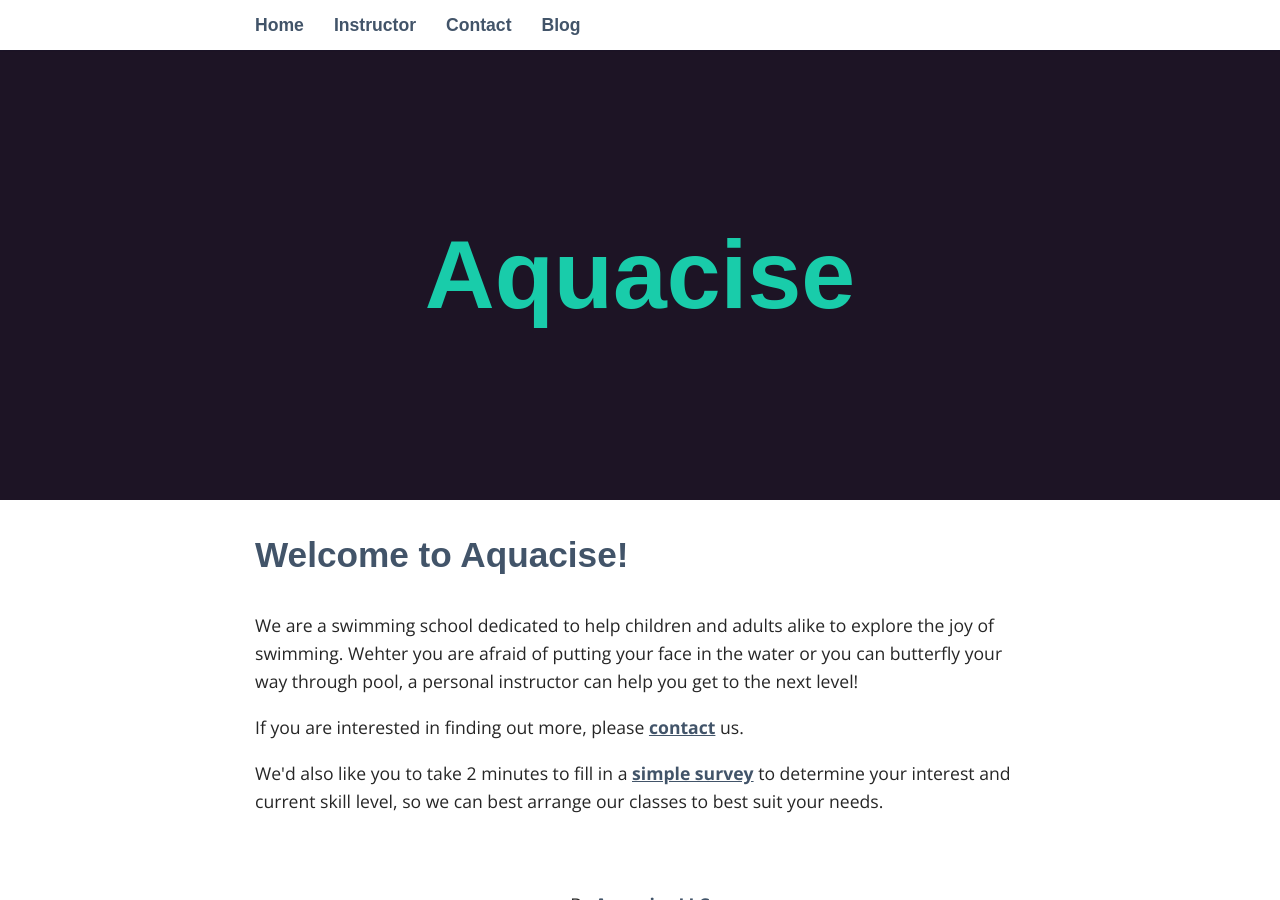
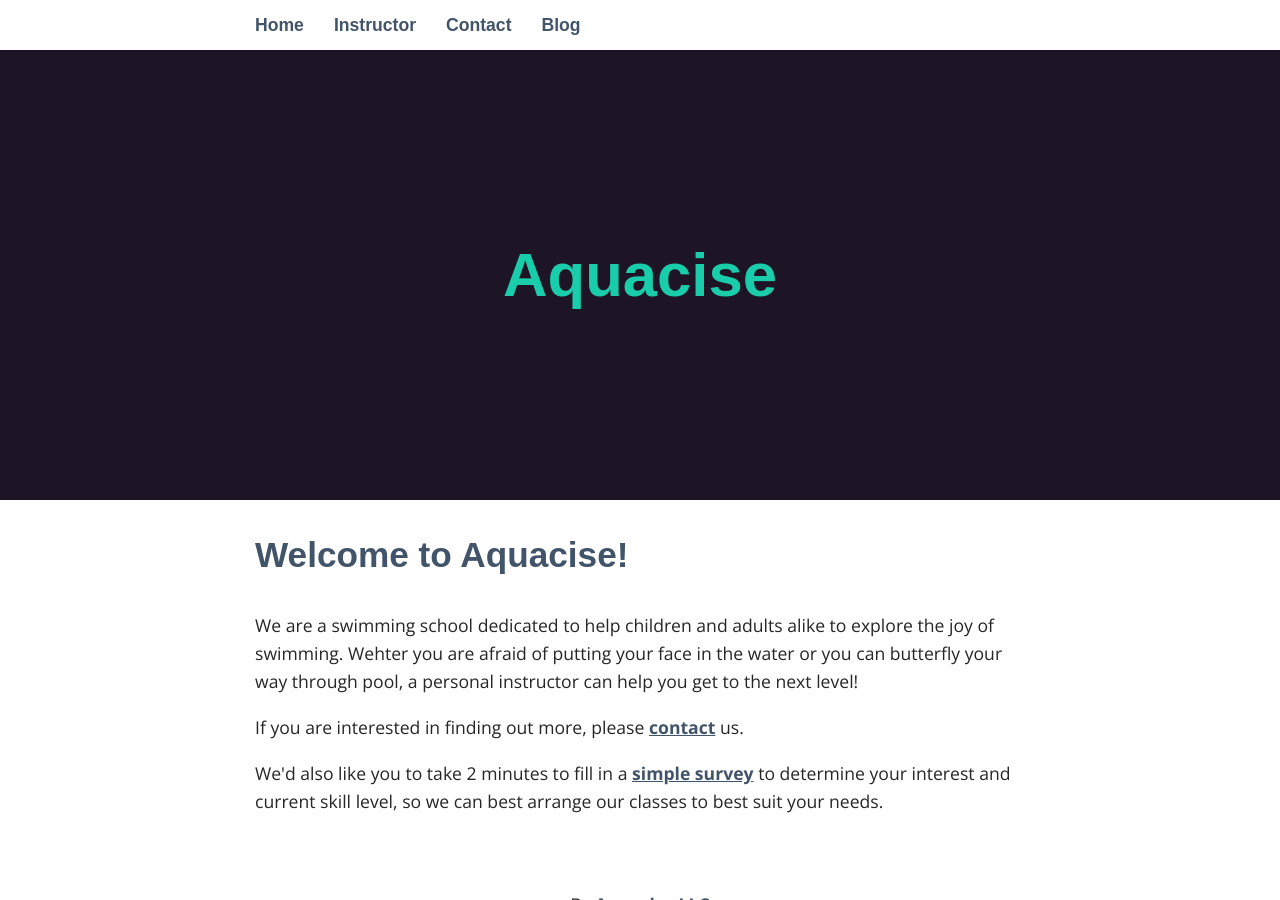
Before and after one commit to originaldogmeat/Aquacise, a Jekyll site: the page built from index.html, in a window 1280 px wide and 900 px high. Built offline with Jekyll 4.4.1, drawn with Linux system fonts in a browser that asks for light colours; some web fonts are replaced.

Commit message:
Update _layout.scss

```diff
--- a/_sass/_layout.scss
+++ b/_sass/_layout.scss
@@ -16,7 +16,7 @@ h3 {
 }
 h1 {
 	color: $main;
-	font-size: 5.5em;
+	font-size: 3.5em;
 	a,
 	a:visited {
 		text-decoration: none;
```
